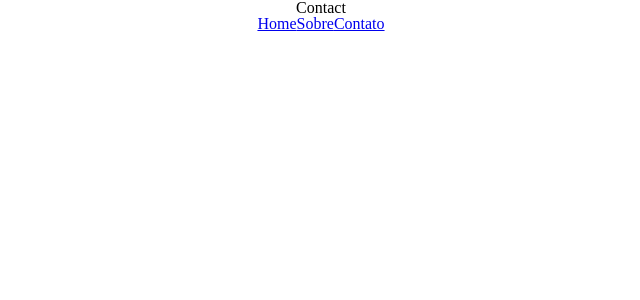
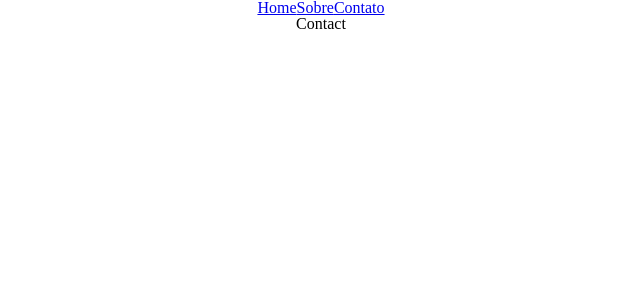
Before and after one commit to menestrel-mkmb/udemy_react, a React (Create React App) app in the folder 02 - nav-pages/: page /contato in a window 1280 px wide. Shown: the top 300 px of the page, without its empty margins (319-959 px from the left). Built offline with nearby package versions, Linux system fonts and the light colour scheme.

Commit message:
routes for 'partial' html;

```diff
--- a/02 - nav-pages/src/App.js
+++ b/02 - nav-pages/src/App.js
@@ -1,7 +1,6 @@
 import "./reset.css";
 import "./App.css";
 import RoutesApp from "./routes";
-import { Route } from "react-router-dom";
 
 function App() {
   return (
--- /dev/null
+++ b/02 - nav-pages/src/components/Header/index.js
@@ -0,0 +1,13 @@
+import { Link } from "react-router-dom";
+
+function Header() {
+  return (
+    <header>
+      <Link to="/">Home</Link>
+      <Link to="/sobre">Sobre</Link>
+      <Link to="/contato">Contato</Link>
+    </header>
+  );
+}
+
+export default Header;
--- a/02 - nav-pages/src/pages/About/index.js
+++ b/02 - nav-pages/src/pages/About/index.js
@@ -1,12 +1,7 @@
-import { Link } from "react-router-dom";
-
 function About() {
   return (
     <div>
       <h1>About</h1>
-      <Link to="/">Home</Link>
-      <Link to="/sobre">Sobre</Link>
-      <Link to="/contato">Contato</Link>
     </div>
   );
 }
--- a/02 - nav-pages/src/pages/Contact/index.js
+++ b/02 - nav-pages/src/pages/Contact/index.js
@@ -1,12 +1,7 @@
-import { Link } from "react-router-dom";
-
 function Contact() {
   return (
     <div>
       <h1>Contact</h1>
-      <Link to="/">Home</Link>
-      <Link to="/sobre">Sobre</Link>
-      <Link to="/contato">Contato</Link>
     </div>
   );
 }
--- a/02 - nav-pages/src/pages/Home/index.js
+++ b/02 - nav-pages/src/pages/Home/index.js
@@ -1,12 +1,7 @@
-import { Link } from "react-router-dom";
-
 function Home() {
   return (
     <div>
       <h1>Home</h1>
-      <Link to="/">Home</Link>
-      <Link to="/sobre">Sobre</Link>
-      <Link to="/contato">Contato</Link>
     </div>
   );
 }
--- a/02 - nav-pages/src/routes.js
+++ b/02 - nav-pages/src/routes.js
@@ -4,9 +4,12 @@
 import About from "./pages/About";
 import Contact from "./pages/Contact";
 
+import Header from "./components/Header/index";
+
 function RoutesApp() {
   return (
     <BrowserRouter>
+      <Header />
       <Routes>
         <Route path="/" element={<Home />} />
         <Route path="/sobre" element={<About />} />
```
